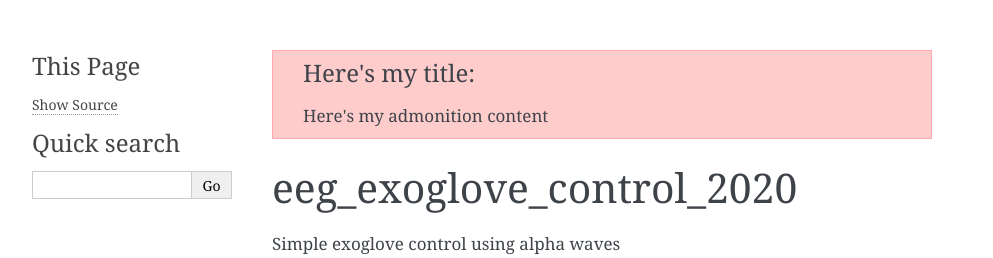
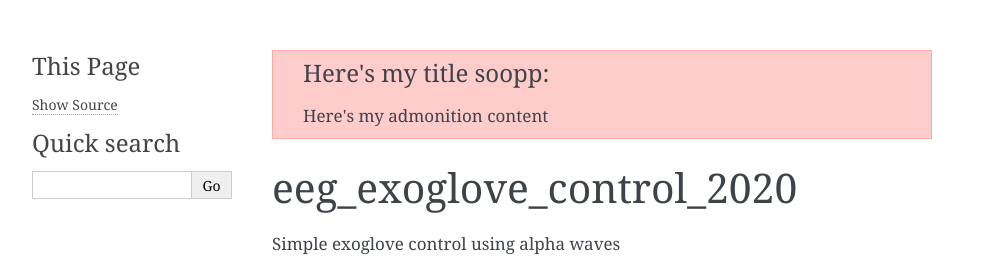
Before and after one commit to fedem-p/eeg_exoglove_control_2020, a Sphinx documentation site: the page built from docs/source/intro.md, in a window 1280 px wide. Shown: the top 258 px of the page, without its empty margins (148-1141 px from the left). Built offline with Sphinx 7.4.7, drawn with Linux system fonts in a browser that asks for light colours; pages that are not in the unit, such as notebooks, are missing from menus.

Commit message:
test page 2

````diff
--- a/docs/source/intro.md
+++ b/docs/source/intro.md
@@ -1,4 +1,4 @@
-```{admonition} Here's my title
+```{admonition} Here's my title soopp
 :class: warning
 
 Here's my admonition content
````
